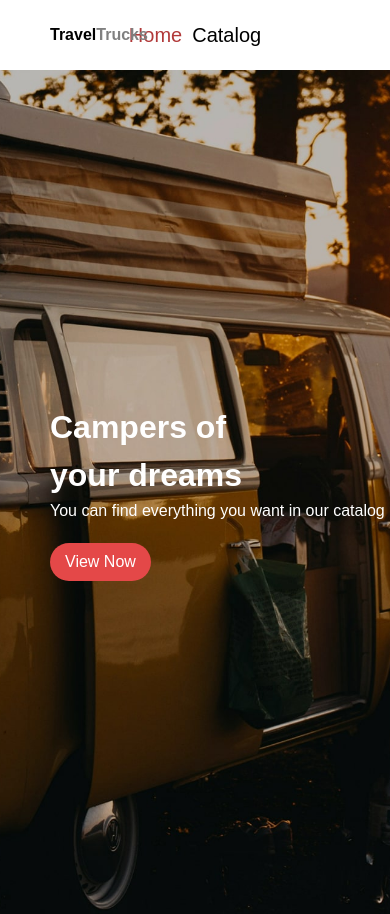
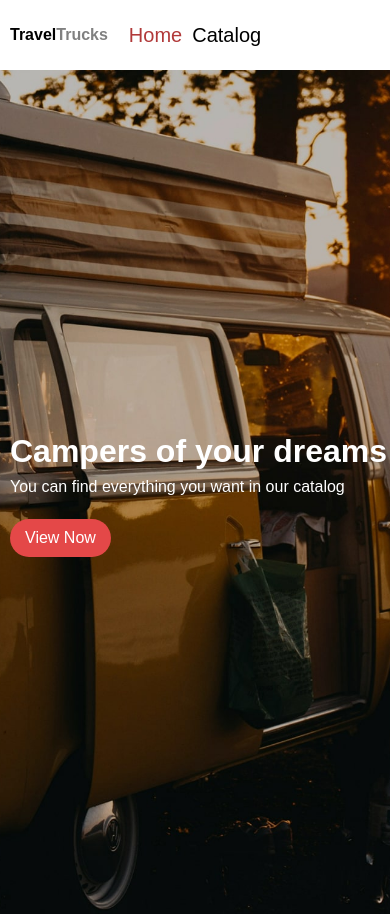
Before and after one commit to AndriiRohovenko/goit-neo-react-hw-test_task, a React (Vite) app: page / in a window 390 px wide. Built offline with nearby package versions, Linux system fonts and the light colour scheme; no server answers.

Commit message:
proceed with hp responsive

```diff
--- a/src/components/Header/Header.module.css
+++ b/src/components/Header/Header.module.css
@@ -6,10 +6,22 @@
   position: relative;
 }
 
+@media (max-width: 600px) {
+  .header {
+    position: relative;
+  }
+}
+
 .logo {
   position: absolute;
   left: 50px;
   font-weight: 900;
+}
+
+@media (max-width: 600px) {
+  .logo {
+    left: 10px;
+  }
 }
 
 .logo span {
--- a/src/pages/HomePage/HomePage.module.css
+++ b/src/pages/HomePage/HomePage.module.css
@@ -19,6 +19,12 @@
   color: white;
 }
 
+@media (max-width: 600px) {
+  .pageContent {
+    margin-left: 10px;
+  }
+}
+
 .trandingSectionTitle {
 }
 
```
